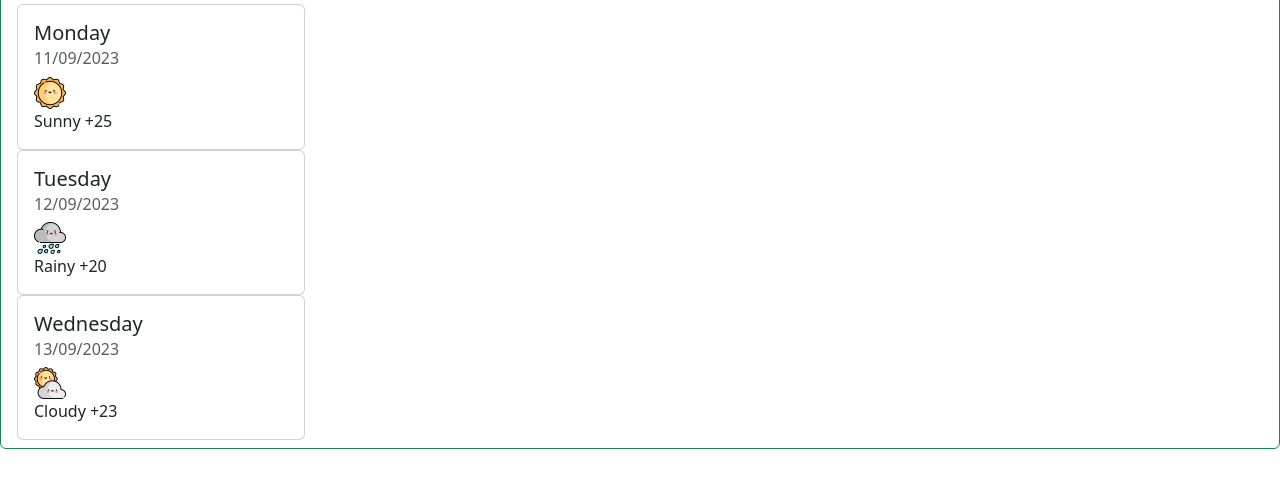
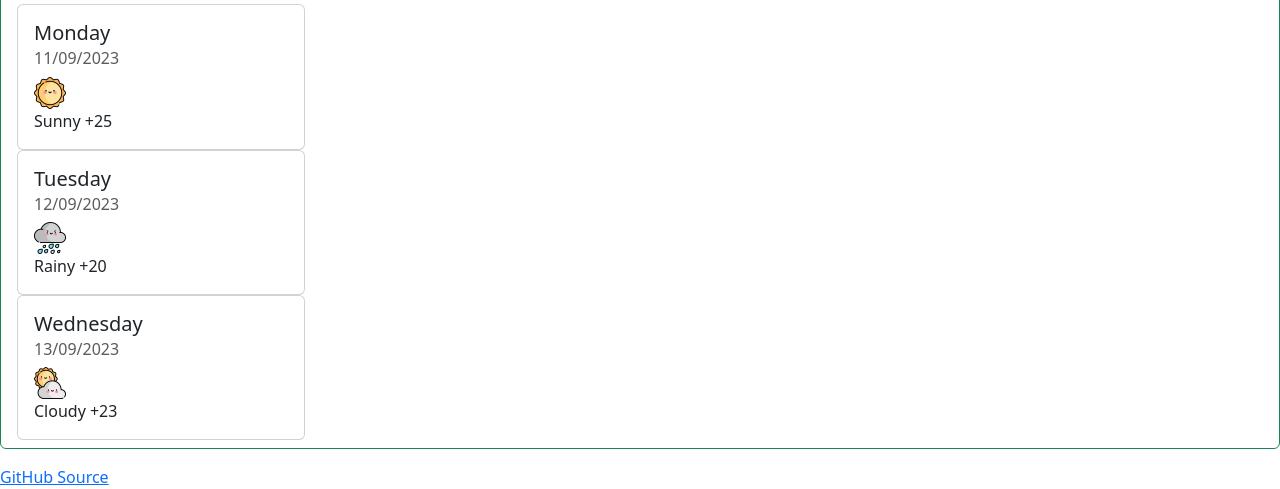
Before and after one commit to YoliLancaster/genius-homework-2, a plain HTML site: page week5-plus-SheCodes.html in a window 1280 px wide. Shown: the part 403-892 px from the top of the page. Before the commit the page ends 868 px from the top, so only its background shows below. Drawn offline with nearby package versions, Linux system fonts and the light colour scheme; no server answers.

Commit message:
Update week5-plus-SheCodes.html

```diff
--- a/week5-plus-SheCodes.html
+++ b/week5-plus-SheCodes.html
@@ -79,7 +79,9 @@
         </div>
       </div>
     </div>
-
+<div>
+      <a href="https://github.com/YoliLancaster/shecodes">GitHub Source</a>
+    </div>
     <script src="./index.js"></script>
   </body>
 </html>
```
